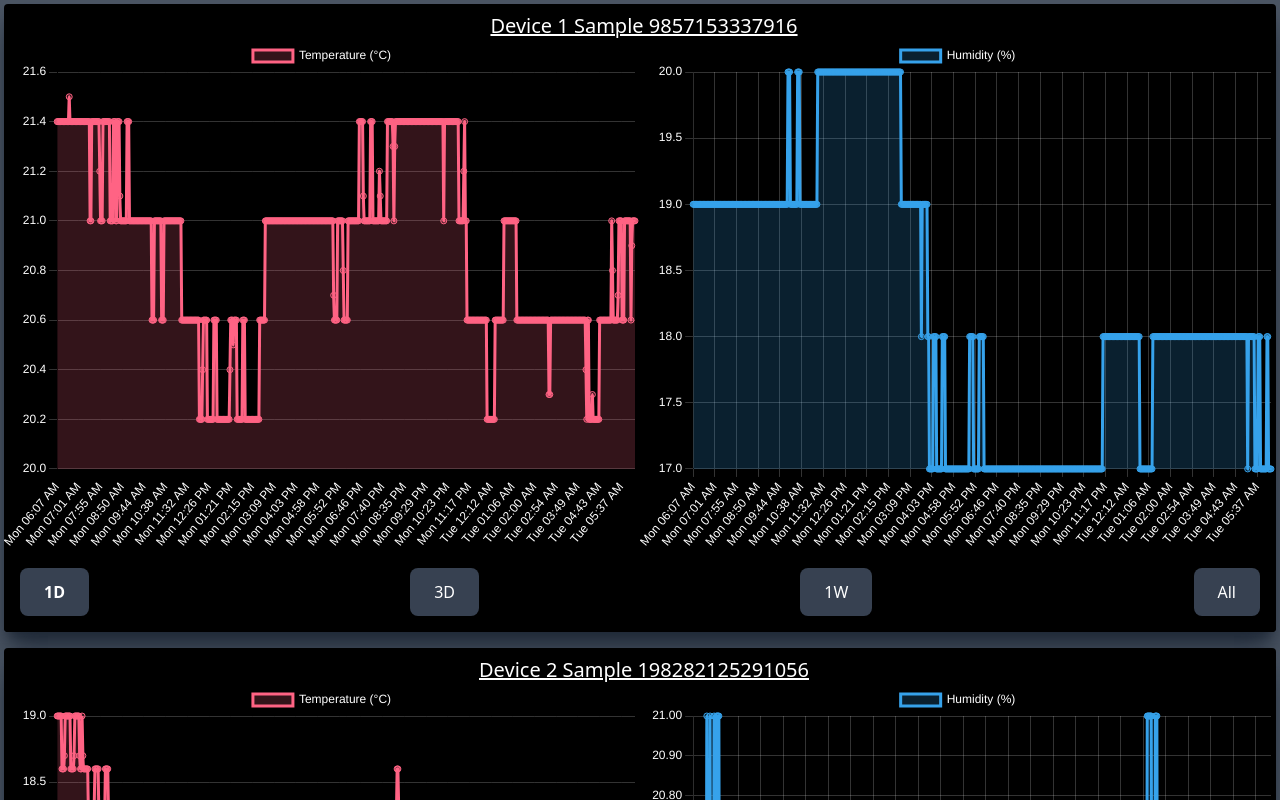
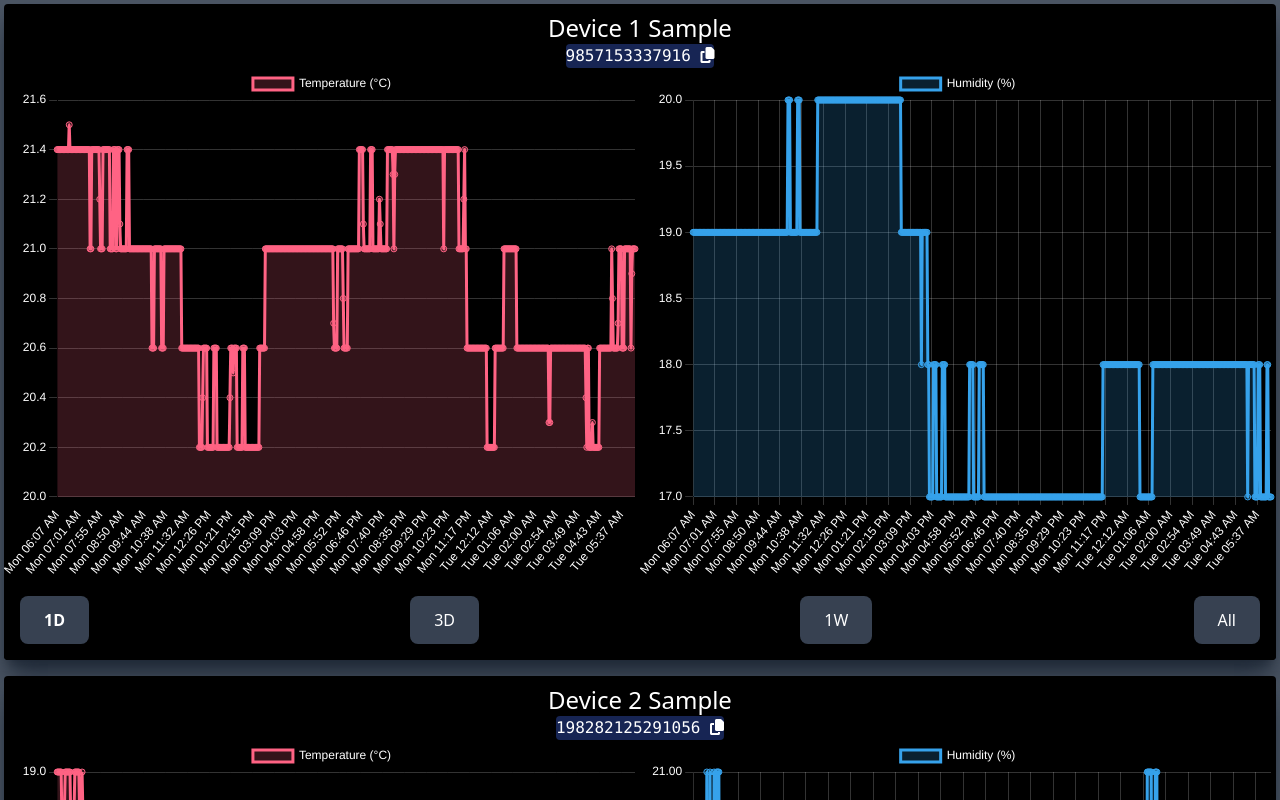
Before and after one commit to ramzialhaddad/humiditytemp, a SvelteKit app: page / in a window 1280 px wide. Shown: the top 800 px of the page. Built offline with nearby package versions, Linux system fonts and the light colour scheme.

Commit message:
Slightly changed layout and added copy ID function, requires UI confirmation

```diff
--- a/src/routes/+page.svelte
+++ b/src/routes/+page.svelte
@@ -4,12 +4,27 @@
 
     let { data }: { data: PageData } = $props();
 
+    async function copyID(id: string){
+        try{
+            await navigator.clipboard.writeText(id);
+		}catch (err){
+            console.error("Failed to copy: ", err);
+		}
+	}
 </script>
-<div class="bg-gray-600">
+<div>
 	<div class="flex flex-col justify-between gap-4 p-1">
 		{#each data.devices.items as device}
-			<div class="flex-col bg-black shadow-xl shadow-gray-800 rounded">
-				<div class="text-white text-center text-xl font-sans underline pt-2 pl-2">{device.deviceName} {device.id}</div>
+			<div class="flex flex-col bg-black shadow-xl shadow-gray-800 rounded">
+				<div class="w-fit mx-auto mt-2  rounded flex flex-col align-middle">
+					<div class="text-white text-center text-2xl font-sans">{device.deviceName}</div>
+					<button class="bg-blue-950 rounded text-white text-center text-base font-mono
+					 mx-auto w-fit"
+					onclick={()=>copyID(device.id)}>
+						{device.id}
+						<i class="fa-solid fa-copy"></i>
+					</button>
+				</div>
 				<div class="flex-1">
 					<Graph data={device.id}/>
 				</div>
```
